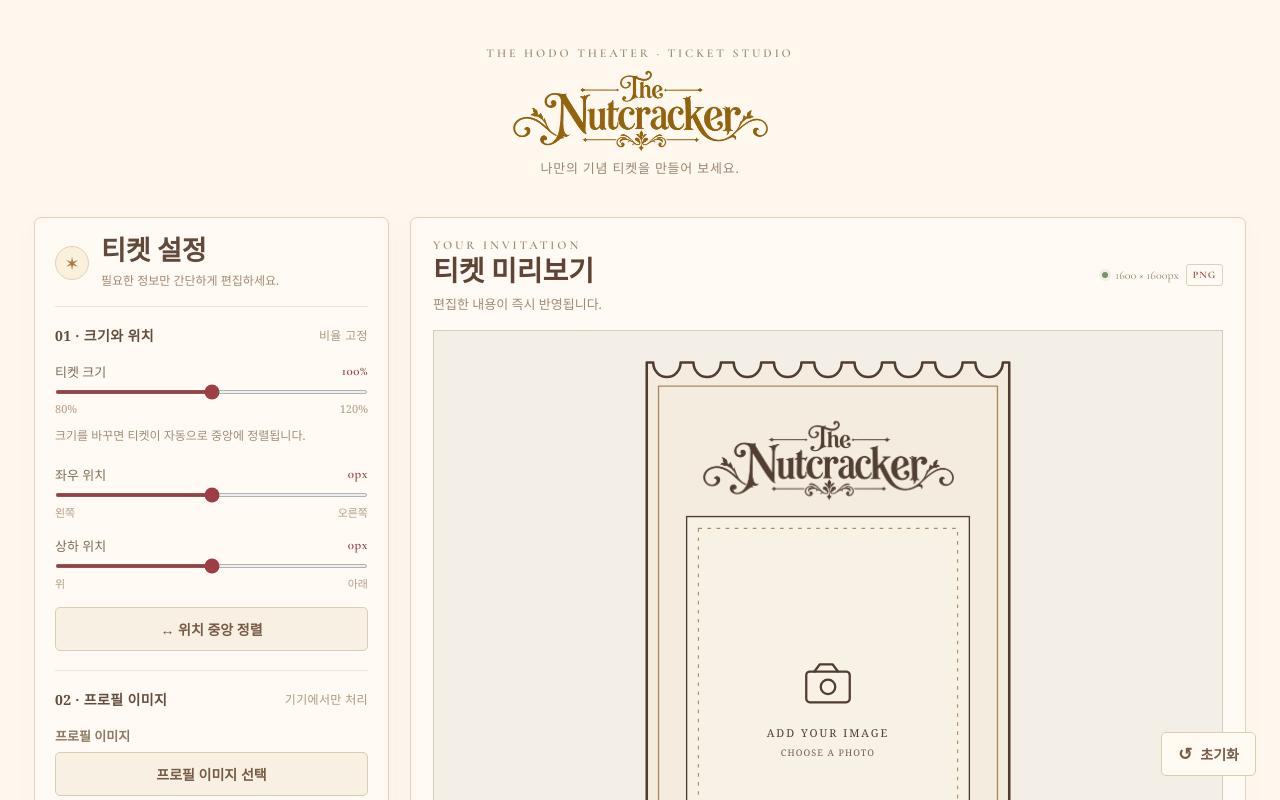
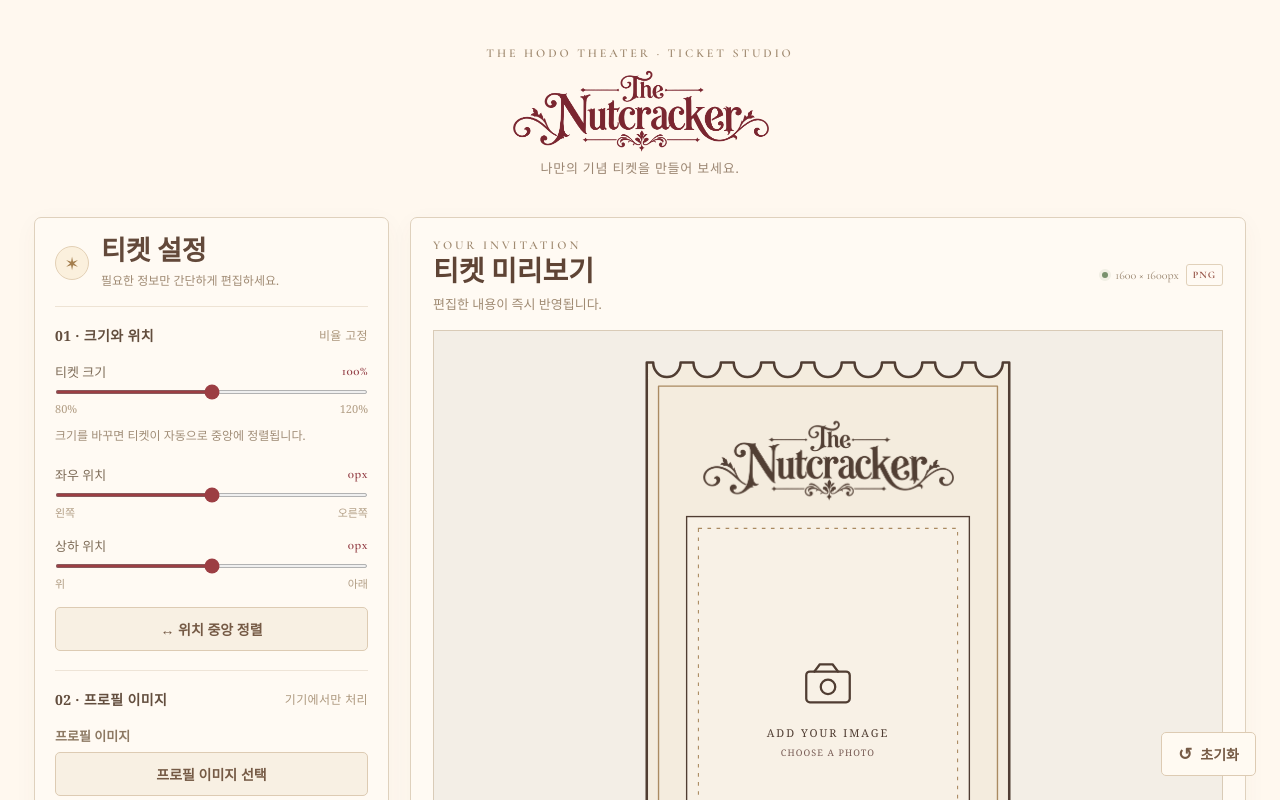
Before and after one commit to DoA-xoxo/ticket, a Next.js app in the folder nutcracker-ticket-editor-final/nutcracker-ticket-editor/: page / in a window 1280 px wide. Shown: the top 800 px of the page. Built offline with nearby package versions, Linux system fonts and the light colour scheme.

Commit message:
Match ticket studio title logo to Marie Toybox wine color

```diff
--- a/nutcracker-ticket-editor-final/nutcracker-ticket-editor/app/globals.css
+++ b/nutcracker-ticket-editor-final/nutcracker-ticket-editor/app/globals.css
@@ -430,3 +430,19 @@ body,
   background-color: #FFF8EF !important;
   background-image: none !important;
 }
+
+/* Recolor only the header title logo to match Marie's Toybox wine color */
+.brand-logo {
+  background-color: #79242e;
+  -webkit-mask-image: url('/the-nutcracker-logo.png');
+  mask-image: url('/the-nutcracker-logo.png');
+  -webkit-mask-repeat: no-repeat;
+  mask-repeat: no-repeat;
+  -webkit-mask-position: center;
+  mask-position: center;
+  -webkit-mask-size: contain;
+  mask-size: contain;
+}
+.brand-logo img {
+  opacity: 0;
+}
```
